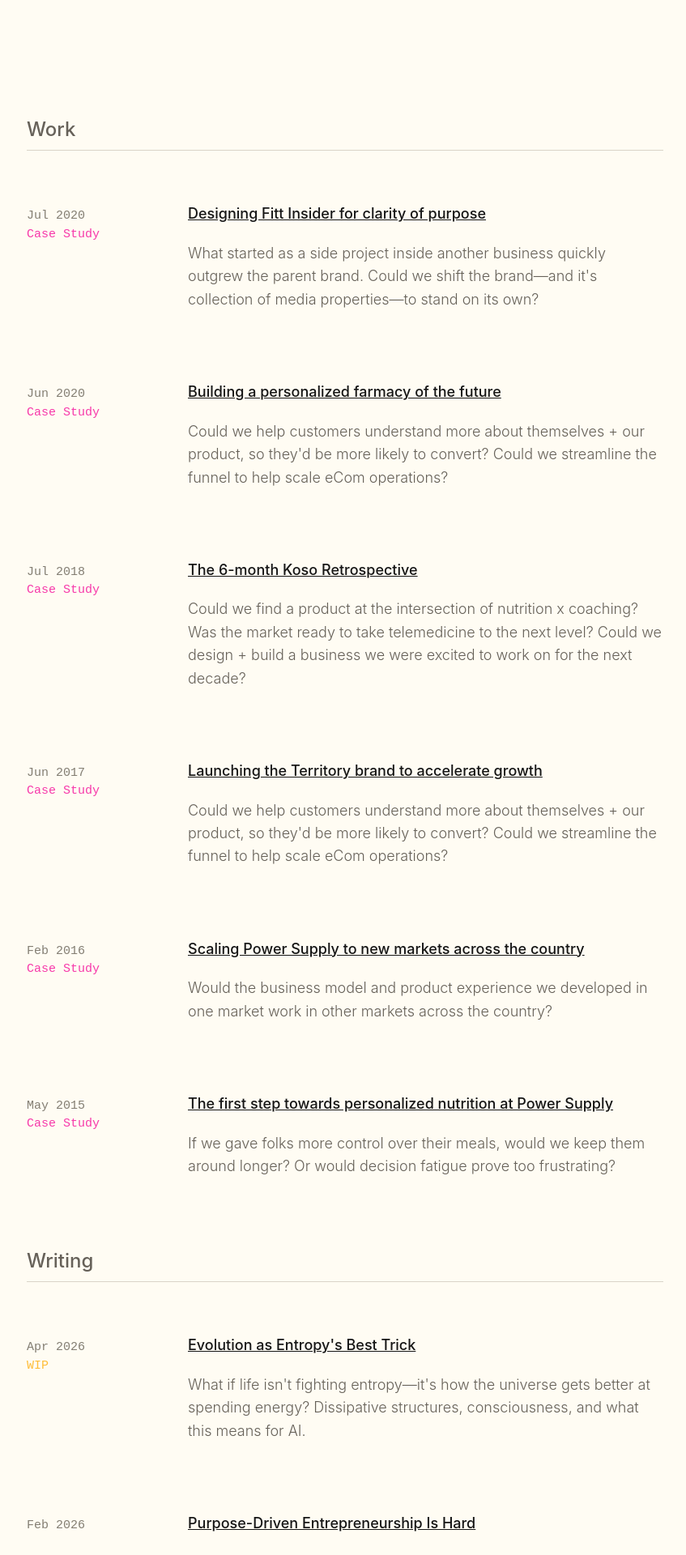
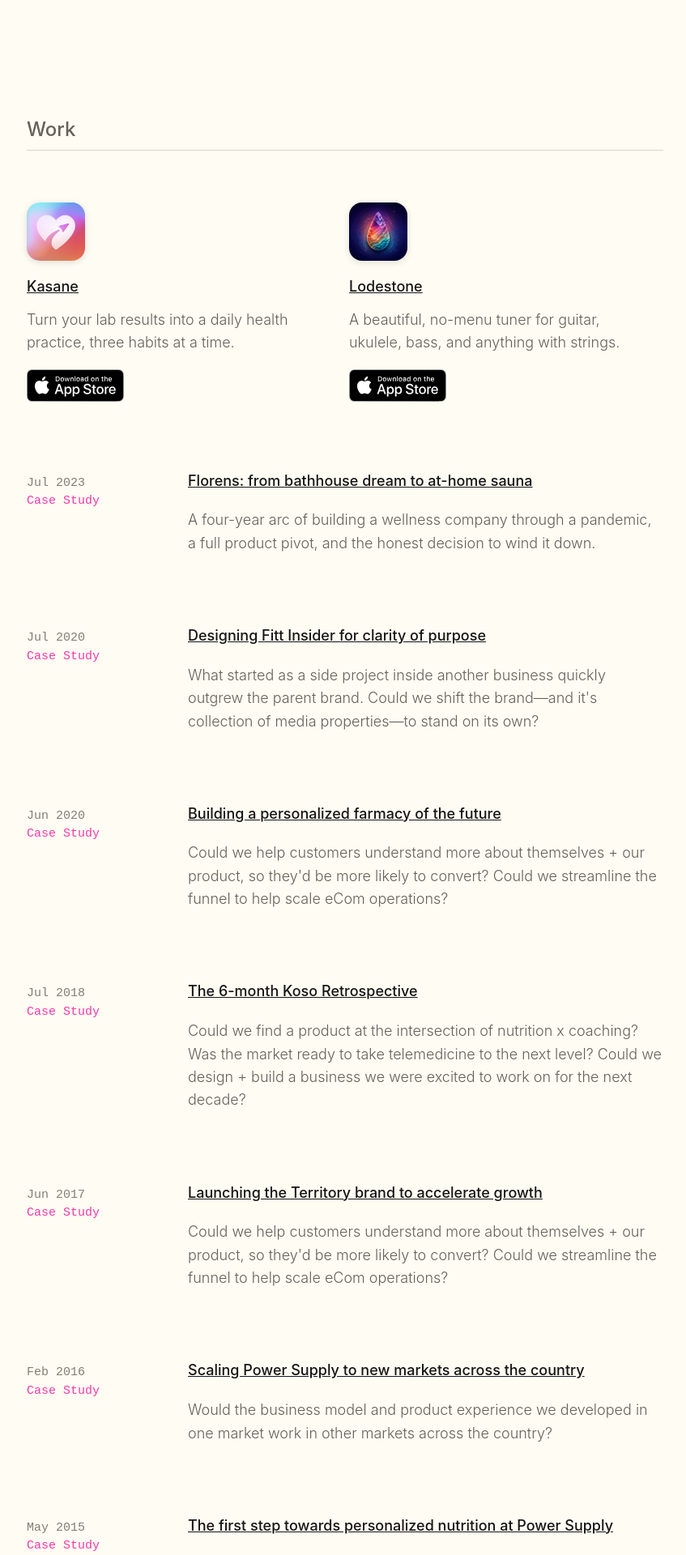
Before and after one commit to paulmederos/pm17, a Jekyll site: the page built from index.html, in a window 1280 px wide. Shown: the part 988-2908 px from the top of the page at 81% size, without its empty margins (214-1061 px from the left). Built offline with Jekyll 4.4.1, drawn with Linux system fonts in a browser that asks for light colours; some web fonts are replaced.

Commit message:
Add live apps to Work section and surface Florens case study
- Show Kasane and Lodestone as a two-column app showcase above the case
  studies: icon + title link to each site, official Apple "Download on
  the App Store" badge as the CTA (light/dark lockups swap by theme)
- Add Florens (Jul 2023) as an external case study linking out to
  artifacts.enchant.co, styled like the on-site studies
- Add full-bleed app icons + Apple App Store badge SVGs in images/apps

Co-Authored-By: Claude Opus 4.8 <noreply@anthropic.com>

```diff
--- a/_sass/base/dark.scss
+++ b/_sass/base/dark.scss
@@ -25,6 +25,9 @@ body.dark {
   .case-study-tag { color: $color_love; }
   .wip-tag        { color: $color_sunlight; }
 
+  .badge-light-mode { display: none; }
+  .badge-dark-mode  { display: block; }
+
   .wip {
     background-color: transparentize($color_sunlight, .7);
     border-color: transparentize($color_sunlight, .2);
--- a/_sass/components/Home.scss
+++ b/_sass/components/Home.scss
@@ -15,6 +15,57 @@
   top: 1px;
 }
 
+.Home__Apps {
+  margin-bottom: 8.4rem;
+}
+
+.app-card {
+  margin-bottom: 4.4rem;
+
+  @include media-md-up {
+    margin-bottom: 0;
+    padding-right: 4rem;
+  }
+}
+
+.app-icon-link {
+  display: inline-block;
+  margin-bottom: 1.2rem;
+}
+
+.app-icon {
+  width: 72px;
+  height: 72px;
+  border-radius: 16px;
+  display: block;
+  box-shadow: 0 2px 8px rgba(0, 0, 0, .12);
+}
+
+.app-tagline {
+  margin-bottom: 1.8rem;
+}
+
+.app-cta-row {
+  display: flex;
+  align-items: center;
+  flex-wrap: wrap;
+  gap: 1.2rem;
+}
+
+.badge-appstore {
+  display: inline-flex;
+  align-items: center;
+  margin-bottom: 0;
+
+  img {
+    height: 40px;
+    width: auto;
+  }
+}
+
+.badge-light-mode { display: block; }
+.badge-dark-mode  { display: none; }
+
 .case-study-tag {
   color: darken($color_love, 10%);
 }
--- a/index.html
+++ b/index.html
@@ -59,7 +59,49 @@ layout: default
       </div>
     </div>
 
+    <div class="row Home__Apps">
+      <div class="col-xs-12 col-md-4 col-md-offset-2 app-card">
+        <a href="https://kasanelife.com" target="_blank" rel="noopener" class="app-icon-link">
+          <img class="app-icon" src="/images/apps/kasane-icon.png" alt="Kasane app icon" width="72" height="72" loading="lazy" />
+        </a>
+        <p class="mb-1"><a href="https://kasanelife.com" target="_blank" rel="noopener" class="font-md font-500">Kasane</a></p>
+        <p class="font-md app-tagline">Turn your lab results into a daily health practice, three habits at a time.</p>
+        <div class="app-cta-row">
+          <a href="https://apps.apple.com/us/app/kasane/id6776748596" target="_blank" rel="noopener" class="badge-appstore" aria-label="Download Kasane on the App Store">
+            <img class="badge-light-mode" src="/images/apps/app-store-badge-black.svg" alt="Download on the App Store" width="120" height="40" />
+            <img class="badge-dark-mode" src="/images/apps/app-store-badge-white.svg" alt="Download on the App Store" width="120" height="40" />
+          </a>
+        </div>
+      </div>
+
+      <div class="col-xs-12 col-md-4 app-card">
+        <a href="https://lodestone.paulmederos.com" target="_blank" rel="noopener" class="app-icon-link">
+          <img class="app-icon" src="/images/apps/lodestone-icon.png" alt="Lodestone app icon" width="72" height="72" loading="lazy" />
+        </a>
+        <p class="mb-1"><a href="https://lodestone.paulmederos.com" target="_blank" rel="noopener" class="font-md font-500">Lodestone</a></p>
+        <p class="font-md app-tagline">A beautiful, no-menu tuner for guitar, ukulele, bass, and anything with strings.</p>
+        <div class="app-cta-row">
+          <a href="https://apps.apple.com/us/app/lodestone-guitar-tuner/id6782477642" target="_blank" rel="noopener" class="badge-appstore" aria-label="Download Lodestone on the App Store">
+            <img class="badge-light-mode" src="/images/apps/app-store-badge-black.svg" alt="Download on the App Store" width="120" height="40" />
+            <img class="badge-dark-mode" src="/images/apps/app-store-badge-white.svg" alt="Download on the App Store" width="120" height="40" />
+          </a>
+        </div>
+      </div>
+    </div>
+
     <ul class="omg-so-many-posts">
+      <li class="essay mb-6">
+        <div class="row">
+          <div class="col-xs-12 col-md-offset-2 col-md-2">
+            <time class="font-meta font-sm font-300 color-sand">Jul 2023</time>
+            <span class="font-meta font-sm font-300 color-sand d-block case-study-tag">Case Study</span>
+          </div>
+          <div class="col-xs-12 col-md-6">
+            <p><a href="https://artifacts.enchant.co/florens-case-study/" target="_blank" rel="noopener" class="font-md font-500">Florens: from bathhouse dream to at-home sauna</a></p>
+            <p class="font-md">A four-year arc of building a wellness company through a pandemic, a full product pivot, and the honest decision to wind it down.</p>
+          </div>
+        </div>
+      </li>
       {% for post in site.posts %}
         {% if post.categories contains 'case_study' %}
           {% include post_item.html post=post %}
```
Also changed, not shown: images/apps/app-store-badge-black.svg (added), images/apps/app-store-badge-white.svg (added), images/apps/kasane-icon.png (added), images/apps/lodestone-icon.png (added).
